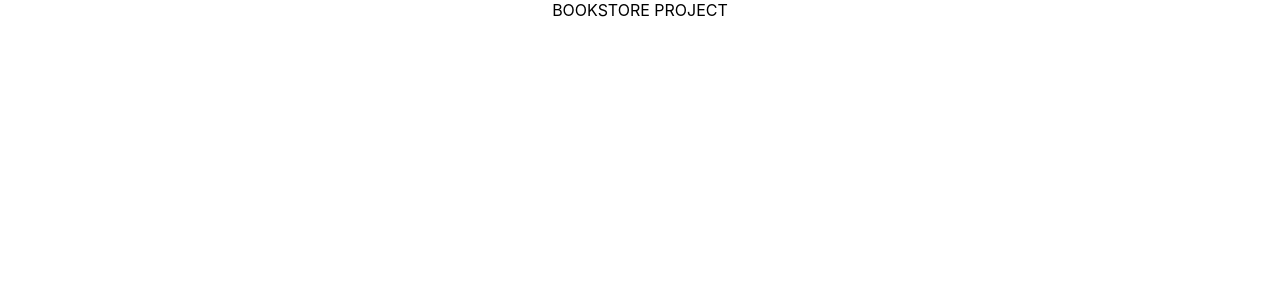
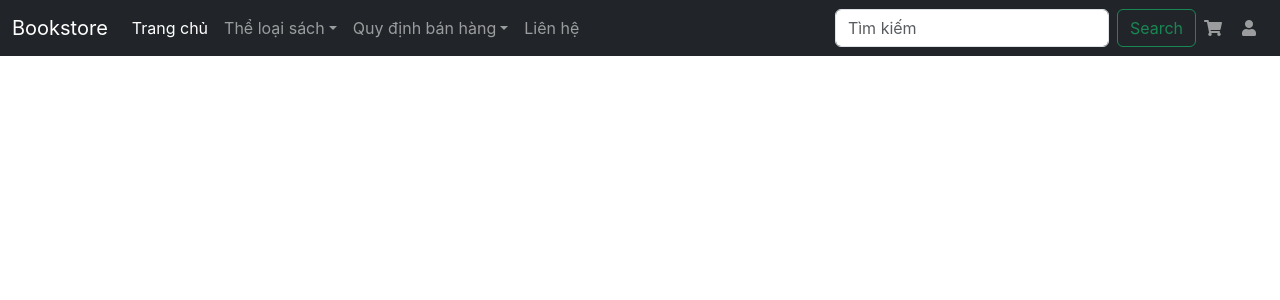
Before and after one commit to ngocbuidhv/webbansach_fontend, a React (Create React App) app: page / in a window 1280 px wide. Shown: the top 300 px of the page. Built offline with nearby package versions, Linux system fonts and the light colour scheme.

Commit message:
init header

```diff
--- a/public/index.html
+++ b/public/index.html
@@ -10,6 +10,9 @@
       content="Web site created using create-react-app"
     />
     <link rel="apple-touch-icon" href="%PUBLIC_URL%/logo192.png" />
+
+    <link href="https://cdn.jsdelivr.net/npm/bootstrap@5.3.2/dist/css/bootstrap.min.css" rel="stylesheet" integrity="sha384-T3c6CoIi6uLrA9TneNEoa7RxnatzjcDSCmG1MXxSR1GAsXEV/Dwwykc2MPK8M2HN" crossorigin="anonymous">
+    <link rel="stylesheet" href="https://cdnjs.cloudflare.com/ajax/libs/font-awesome/5.15.3/css/all.min.css">
     <!--
       manifest.json provides metadata used when your web app is installed on a
       user's mobile device or desktop. See https://developers.google.com/web/fundamentals/web-app-manifest/
@@ -39,5 +42,6 @@
       To begin the development, run `npm start` or `yarn start`.
       To create a production bundle, use `npm run build` or `yarn build`.
     -->
+    <script src="https://cdn.jsdelivr.net/npm/bootstrap@5.3.2/dist/js/bootstrap.bundle.min.js" integrity="sha384-C6RzsynM9kWDrMNeT87bh95OGNyZPhcTNXj1NW7RuBCsyN/o0jlpcV8Qyq46cDfL" crossorigin="anonymous"></script>
   </body>
 </html>
--- a/src/App.tsx
+++ b/src/App.tsx
@@ -1,10 +1,11 @@
 import React from 'react';
 import './App.css';
+import { Navbar } from './layouts/header-footer/Navbar';
 
 function App() {
   return (
-    <div className="App">
-        BOOKSTORE PROJECT
+    <div className='App'>
+      <Navbar />
     </div>
   );
 }
--- /dev/null
+++ b/src/layouts/header-footer/Navbar.tsx
@@ -0,0 +1,76 @@
+import React from "react";
+
+export function Navbar() {
+  return (
+    <nav className="navbar navbar-expand-lg navbar-dark bg-dark">
+      <div className="container-fluid">
+        <a className="navbar-brand" href="#">Bookstore</a>
+        <button className="navbar-toggler" type="button" data-bs-toggle="collapse" data-bs-target="#navbarSupportedContent" aria-controls="navbarSupportedContent" aria-expanded="false" aria-label="Toggle navigation">
+          <span className="navbar-toggler-icon"></span>
+        </button>
+
+        <div className="collapse navbar-collapse" id="navbarSupportedContent">
+          <ul className="navbar-nav me-auto mb-2 mb-lg-0">
+
+            <li className="nav-item">
+              <a className="nav-link active" aria-current="page" href="#">Trang chủ</a>
+            </li>
+
+            <li className="nav-item dropdown">
+              <a className="nav-link dropdown-toggle" href="#" id="navbarDropdown1" role="button" data-bs-toggle="dropdown" aria-expanded="false">
+                Thể loại sách
+              </a>
+              <ul className="dropdown-menu" aria-labelledby="navbarDropdown1">
+                <li><a className="dropdown-item" href="#">Thể loại 1</a></li>
+                <li><a className="dropdown-item" href="#">Thể loại 2</a></li>
+                <li><a className="dropdown-item" href="#">Thể loại 3</a></li>
+              </ul>
+            </li>
+
+            <li className="nav-item dropdown">
+              <a className="nav-link dropdown-toggle" href="#" id="navbarDropdown2" role="button" data-bs-toggle="dropdown" aria-expanded="false">
+                Quy định bán hàng
+              </a>
+              <ul className="dropdown-menu" aria-labelledby="navbarDropdown2">
+                <li><a className="dropdown-item" href="#">Quy định 1</a></li>
+                <li><a className="dropdown-item" href="#">Quy định 2</a></li>
+                <li><a className="dropdown-item" href="#">Quy định 3</a></li>
+              </ul>
+            </li>
+
+            <li className="nav-item">
+              <a className="nav-link" href="#">Liên hệ</a>
+            </li>
+
+          </ul>
+        </div>
+
+        {/* Tìm kiếm */}
+        <form className="d-flex">
+          <input className="form-control me-2" type="search" placeholder="Tìm kiếm" aria-label="Search" />
+          <button className="btn btn-outline-success" type="submit">Search</button>
+        </form>
+
+        {/* Biểu tượng giỏ hàng */}
+        <ul className="navbar-nav me-1">
+          <li className="nav-item">
+            <a className="nav-link" href="#">
+              <i className="fas fa-shopping-cart"></i>
+            </a>
+          </li>
+        </ul>
+
+        {/* Biểu tượng đăng nhập */}
+        <ul className="navbar-nav me-1">
+          <li className="nav-item">
+            <a className="nav-link" href="#">
+              <i className="fas fa-user"></i>
+            </a>
+          </li>
+        </ul>
+      </div>
+    </nav>
+  );
+}
+
+export default Navbar;
```
